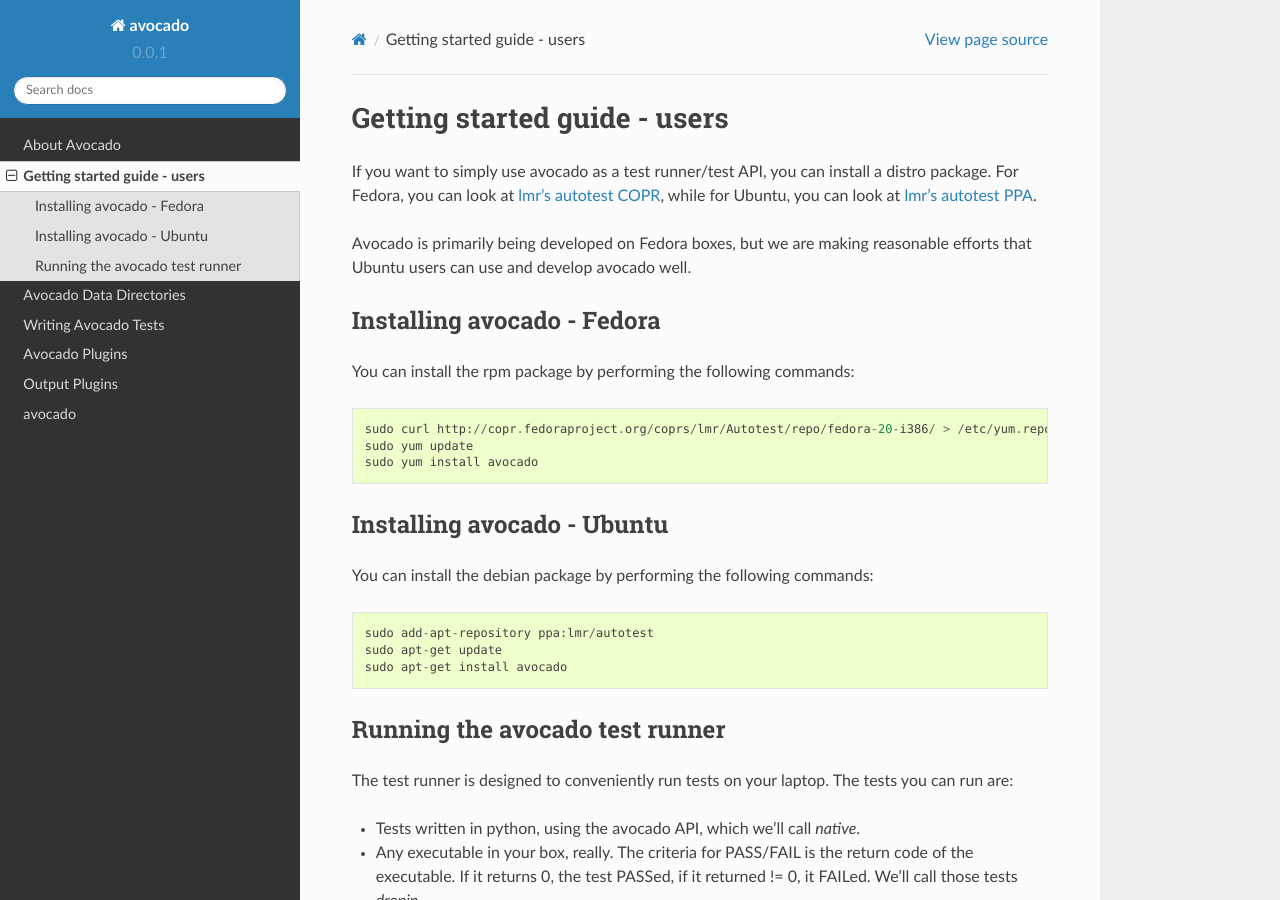
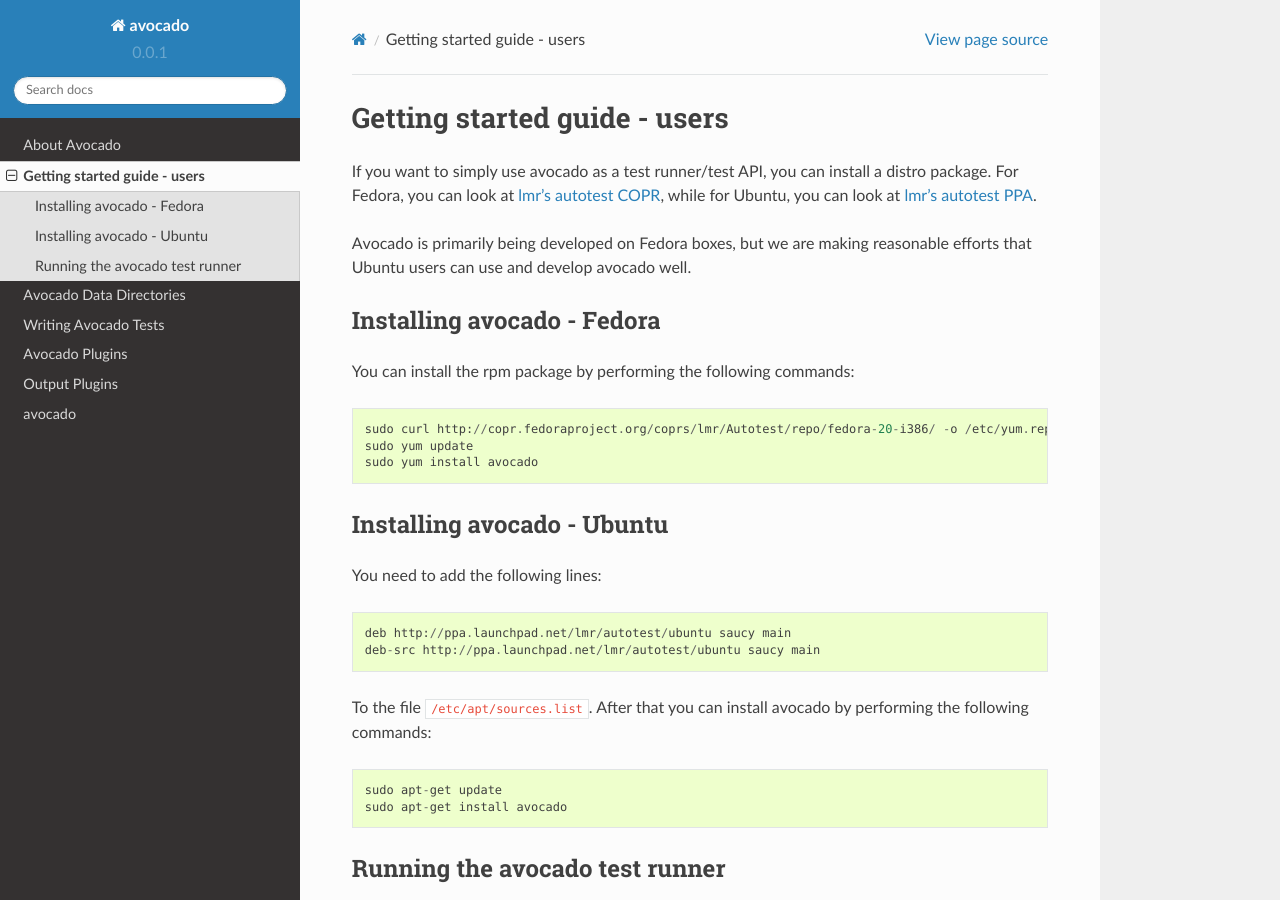
Before and after one commit to avocado-framework/avocado, a Sphinx documentation site: the page built from docs/source/GetStartedGuide.rst, in a window 1280 px wide and 900 px high. Built offline with Sphinx 7.4.7 and the Read the Docs theme 2.0.0, drawn with Linux system fonts in a browser that asks for light colours; the version number is read from the project's files by our own code.

Commit message:
docs: Fix install instructions in GetStartedGuide
The commands described did not work under some circumstances,
so change them to safer versions.

Signed-off-by: Lucas Meneghel Rodrigues <lmr@redhat.com>

```diff
--- a/docs/source/GetStartedGuide.rst
+++ b/docs/source/GetStartedGuide.rst
@@ -18,25 +18,25 @@
 Installing avocado - Fedora
 ---------------------------
 
-You can install the rpm package by performing the following commands:
+You can install the rpm package by performing the following commands::
 
-::
-
-    sudo curl http://copr.fedoraproject.org/coprs/lmr/Autotest/repo/fedora-20-i386/ > /etc/yum.repos.d/autotest.repo
+    sudo curl http://copr.fedoraproject.org/coprs/lmr/Autotest/repo/fedora-20-i386/ -o /etc/yum.repos.d/autotest.repo
     sudo yum update
     sudo yum install avocado
 
 Installing avocado - Ubuntu
 ---------------------------
 
-You can install the debian package by performing the following commands:
+You need to add the following lines::
 
-::
+    deb http://ppa.launchpad.net/lmr/autotest/ubuntu saucy main
+    deb-src http://ppa.launchpad.net/lmr/autotest/ubuntu saucy main
 
-    sudo add-apt-repository ppa:lmr/autotest
+To the file ``/etc/apt/sources.list``. After that you can install avocado by
+performing the following commands::
+
     sudo apt-get update
     sudo apt-get install avocado
-
 
 Running the avocado test runner
 -------------------------------
```
